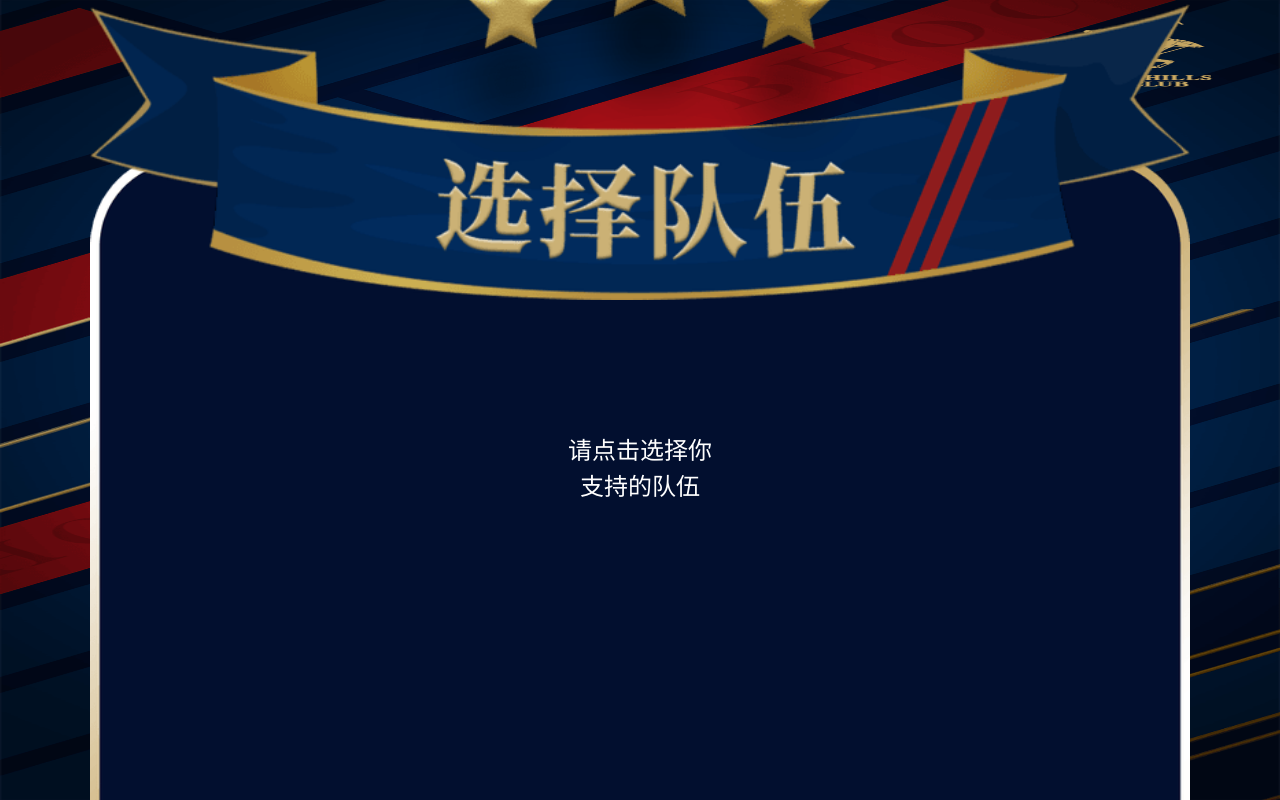
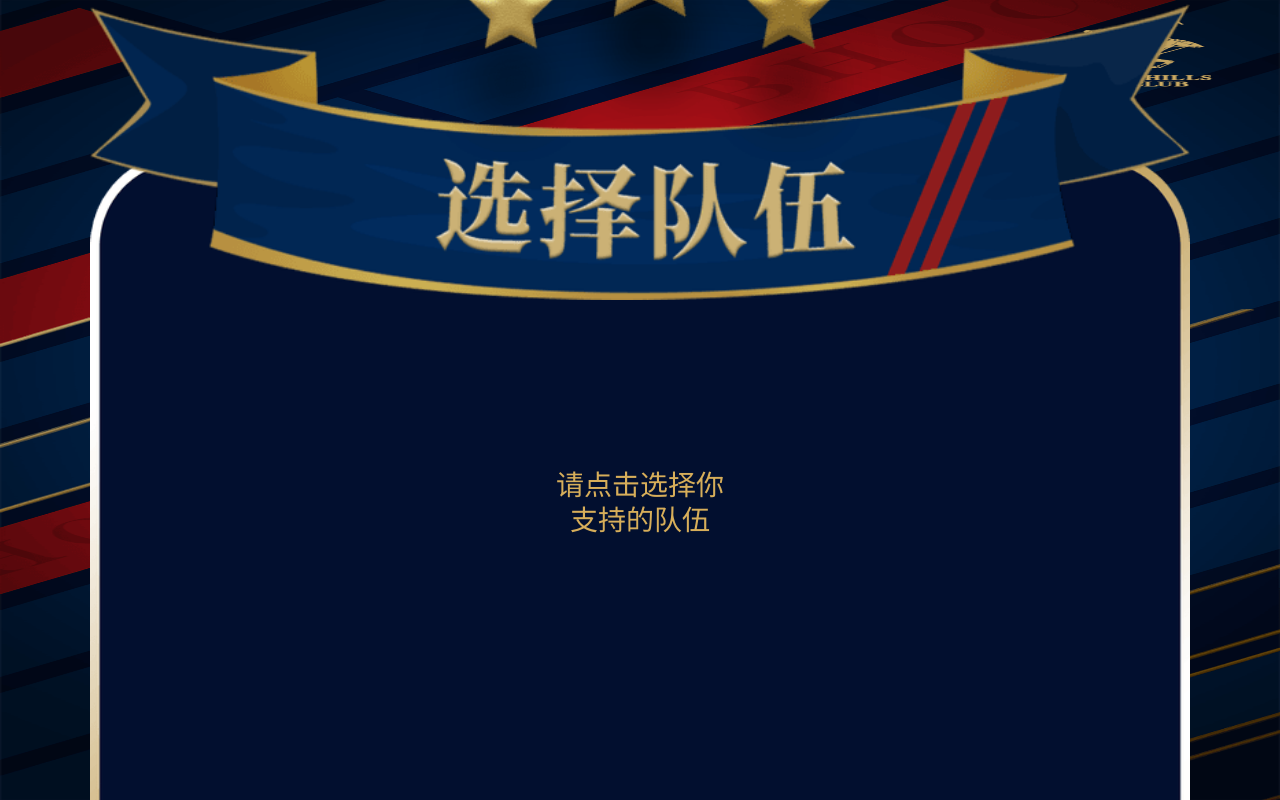
Before and after one commit to ishowman/vite-vue-pixi, a Vue app: page /select in a window 1280 px wide. Shown: the top 800 px of the page. Built offline with nearby package versions, Linux system fonts and the light colour scheme.

Commit message:
feat:  font css

```diff
--- a/src/views/SelectTeam.vue
+++ b/src/views/SelectTeam.vue
@@ -15,7 +15,7 @@
         @click="toGame"
       />
 
-      <div class="text-title w-full">
+      <div class="text-title w-full" style="color: #d7ae5a">
         <p class="text-center">请点击选择你</p>
         <p class="text-center">支持的队伍</p>
       </div>
@@ -103,9 +103,9 @@ function toGame() {
 .text-title {
   color: #fff;
   position: absolute;
-  top: 16%;
-  font-size: 24px;
-  line-height: 1.5;
+  top: 18%;
+  font-size: 28px;
+  line-height: 1.25;
 }
 .gray {
   -webkit-filter: grayscale(100%);
```
